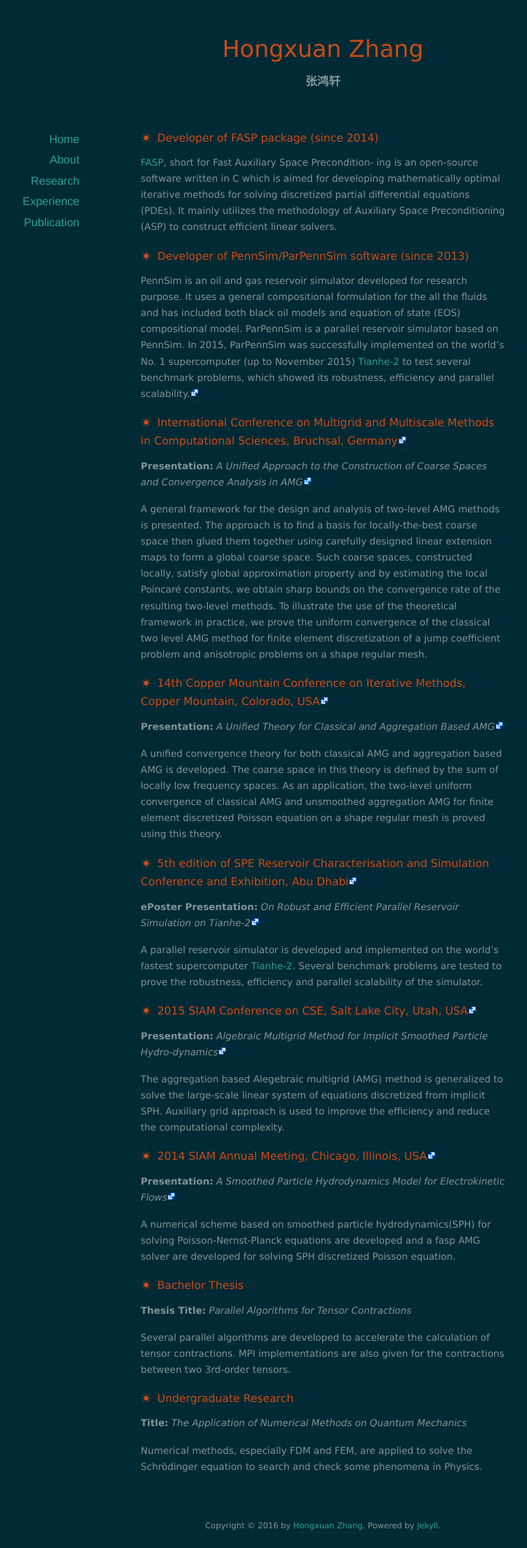
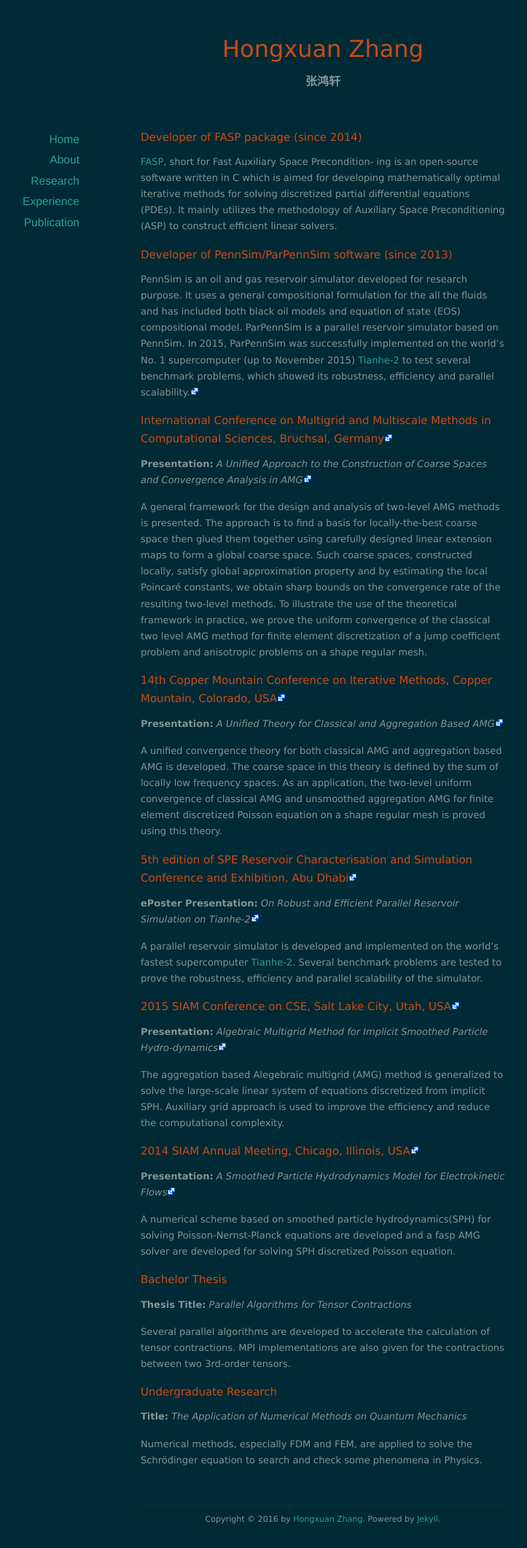
Before and after one commit to zhxsxuan/webpage, a Jekyll site: the page built from experience.md, in a window 1280 px wide. Shown: the whole page at 73% size, without its empty margins (197-920 px from the left). Built offline with Jekyll 4.4.1, drawn with Linux system fonts in a browser that asks for light colours; nearby versions of some CDN libraries.

Commit message:
remove sun icons

```diff
--- a/experience.md
+++ b/experience.md
@@ -5,31 +5,31 @@ permalink: /experience/
 ---
 
 
-## <i class="icon-sun"></i> Developer of FASP package (since 2014)
+## Developer of FASP package (since 2014)
 [FASP](http://fasp.sourceforge.net), short for Fast Auxiliary Space Precondition-
 ing is an open-source software written in C which is aimed for developing mathematically
 optimal iterative methods for solving discretized partial differential equations
 (PDEs). It mainly utilizes the methodology of Auxiliary Space Preconditioning (ASP)
 to construct efficient linear solvers.
 
-## <i class="icon-sun"></i> Developer of PennSim/ParPennSim software (since 2013)
+## Developer of PennSim/ParPennSim software (since 2013)
 PennSim is an oil and gas reservoir simulator developed for research purpose.
 It uses a general compositional formulation for the all the fluids and has included both black oil models and equation of state (EOS) compositional model. ParPennSim is a parallel reservoir simulator based on PennSim. In 2015,  ParPennSim was successfully implemented on the world’s No. 1 supercomputer (up to November 2015) [Tianhe-2](https://www.top500.org/lists/2015/11) to test several benchmark problems, which showed its robustness, efficiency and parallel scalability.[<img src="/images/Icon_External_Link.svg" alt="image"/>](https://www.onepetro.org/conference-paper/SPE-175602-MS)
 
-## <i class="icon-sun"></i> International Conference on Multigrid and Multiscale Methods in Computational Sciences, Bruchsal, Germany[<img src="/images/Icon_External_Link.svg" alt="image"/>](http://gcsc.uni-frankfurt.de/img2016)
+## International Conference on Multigrid and Multiscale Methods in Computational Sciences, Bruchsal, Germany[<img src="/images/Icon_External_Link.svg" alt="image"/>](http://gcsc.uni-frankfurt.de/img2016)
 
 **Presentation:** *A Unified Approach to the Construction of Coarse Spaces and Convergence Analysis in AMG*[<img src="/images/Icon_External_Link.svg" alt="image"/>](http://gcsc.uni-frankfurt.de/img2016/programme)
 
 A general framework for the design and analysis of two-level AMG methods is presented. The approach is to find a basis for locally-the-best coarse space then glued them together using carefully designed linear extension maps to form a global coarse space. Such coarse spaces, constructed locally, satisfy global approximation property and by estimating the local Poincar&eacute; constants, we obtain sharp bounds on the convergence rate of the resulting two-level methods. To illustrate the use of the theoretical framework in practice, we prove the uniform convergence of the classical two level AMG method for finite element discretization of a jump coefficient problem and anisotropic problems on a shape regular mesh.
 
 
-## <i class="icon-sun"></i> 14th Copper Mountain Conference on Iterative Methods, Copper Mountain, Colorado, USA[<img src="/images/Icon_External_Link.svg" alt="image"/>](http://grandmaster.colorado.edu/~copper/2016/)
+## 14th Copper Mountain Conference on Iterative Methods, Copper Mountain, Colorado, USA[<img src="/images/Icon_External_Link.svg" alt="image"/>](http://grandmaster.colorado.edu/~copper/2016/)
 
 **Presentation:** *A Unified Theory for Classical and Aggregation Based AMG*[<img src="/images/Icon_External_Link.svg" alt="image"/>](http://grandmaster.colorado.edu/~copper/2016/abstract/zhang_hongxuan_096859/)
 
 A unified convergence theory for both classical AMG and aggregation based AMG is developed. The coarse space in this theory is defined by the sum of locally low frequency spaces. As an application, the two-level uniform convergence of classical AMG and unsmoothed aggregation AMG for finite element discretized Poisson equation on a shape regular mesh is proved using this theory.
 
-## <i class="icon-sun"></i> 5th edition of SPE Reservoir Characterisation and Simulation Conference and Exhibition, Abu Dhabi[<img src="/images/Icon_External_Link.svg" alt="image"/>](http://www.spe.org/events/rcsc/2015/)
+## 5th edition of SPE Reservoir Characterisation and Simulation Conference and Exhibition, Abu Dhabi[<img src="/images/Icon_External_Link.svg" alt="image"/>](http://www.spe.org/events/rcsc/2015/)
 
 <!--**Abu Dhabi, UAE, 09/14/2015-09/16/2015**-->
 
@@ -38,7 +38,7 @@ A unified convergence theory for both classical AMG and aggregation based AMG is
 A parallel reservoir simulator is developed and implemented on the world’s fastest supercomputer [Tianhe-2](http://www.top500.org/system/177999). Several benchmark problems are tested to prove the robustness, efficiency and parallel scalability of the simulator.
 
 
-## <i class="icon-sun"></i> 2015 SIAM Conference on CSE, Salt Lake City, Utah, USA[<img src="/images/Icon_External_Link.svg" alt="image"/>](https://www.siam.org/meetings/cse15/)
+## 2015 SIAM Conference on CSE, Salt Lake City, Utah, USA[<img src="/images/Icon_External_Link.svg" alt="image"/>](https://www.siam.org/meetings/cse15/)
 
 <!--**Salt Lake City, UT, 03/13/2015-03/18/2015**-->
 
@@ -48,7 +48,7 @@ The aggregation based Alegebraic multigrid (AMG) method is generalized to solve
 large-scale linear system of equations discretized from implicit SPH. Auxiliary grid
 approach is used to improve the efficiency and reduce the computational complexity.
 
-## <i class="icon-sun"></i> 2014 SIAM Annual Meeting, Chicago, Illinois, USA[<img src="/images/Icon_External_Link.svg" alt="image"/>](http://www.siam.org/meetings/an14/)
+## 2014 SIAM Annual Meeting, Chicago, Illinois, USA[<img src="/images/Icon_External_Link.svg" alt="image"/>](https://www.siam.org/meetings/an14/)
 
 <!--**Chicago, IL, 07/07/2014-07/11/2014**-->
 
@@ -58,7 +58,7 @@ A numerical scheme based on smoothed particle hydrodynamics(SPH) for solving Poi
 developed and a fasp AMG solver are developed for solving SPH discretized Poisson
 equation.
 
-## <i class="icon-sun"></i> Bachelor Thesis
+## Bachelor Thesis
 
 **Thesis Title:**  *Parallel Algorithms for Tensor Contractions*
 
@@ -66,7 +66,7 @@ Several parallel algorithms are developed to accelerate the calculation of tenso
 MPI implementations are also given for the contractions between two
 3rd-order tensors.
 
-## <i class="icon-sun"></i> Undergraduate Research
+## Undergraduate Research
 
 **Title:**  *The Application of Numerical Methods on Quantum Mechanics*
 
```
